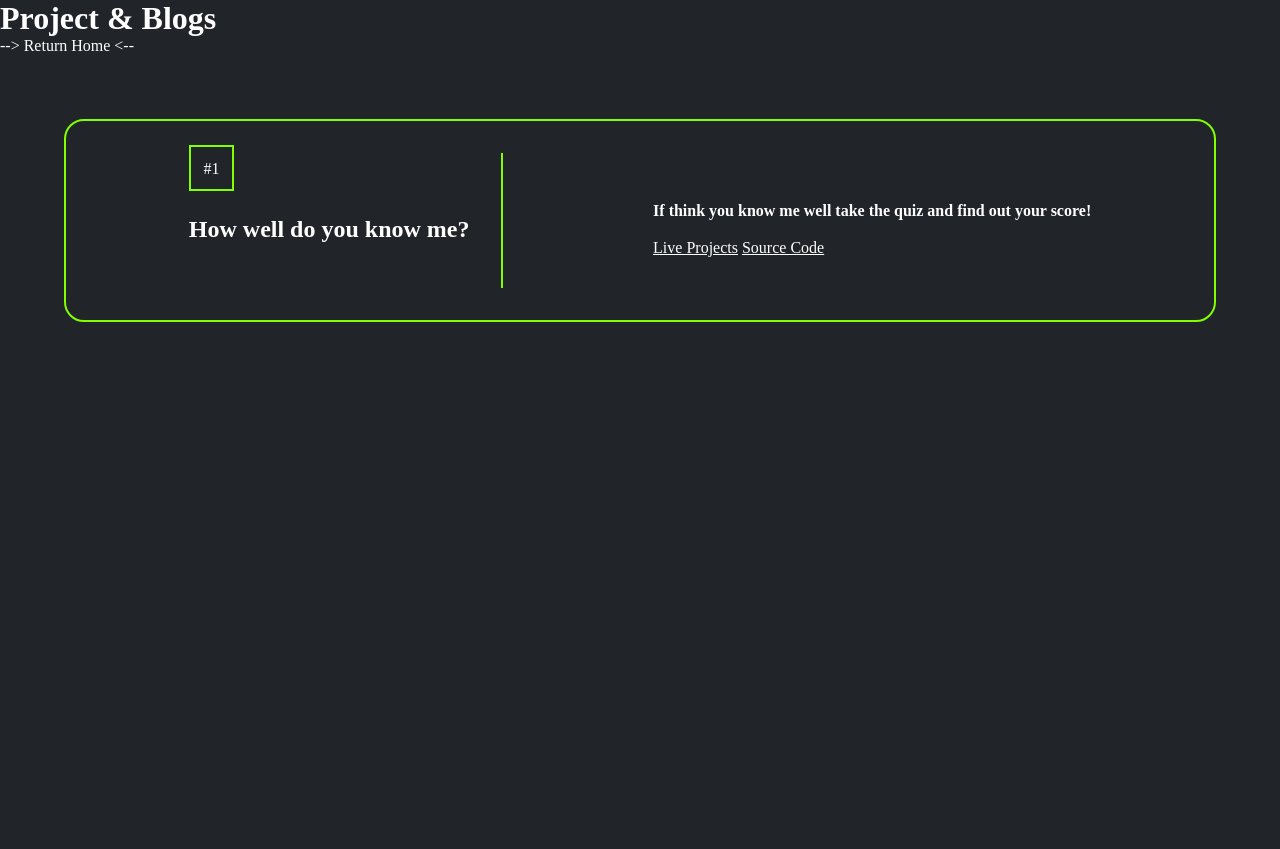
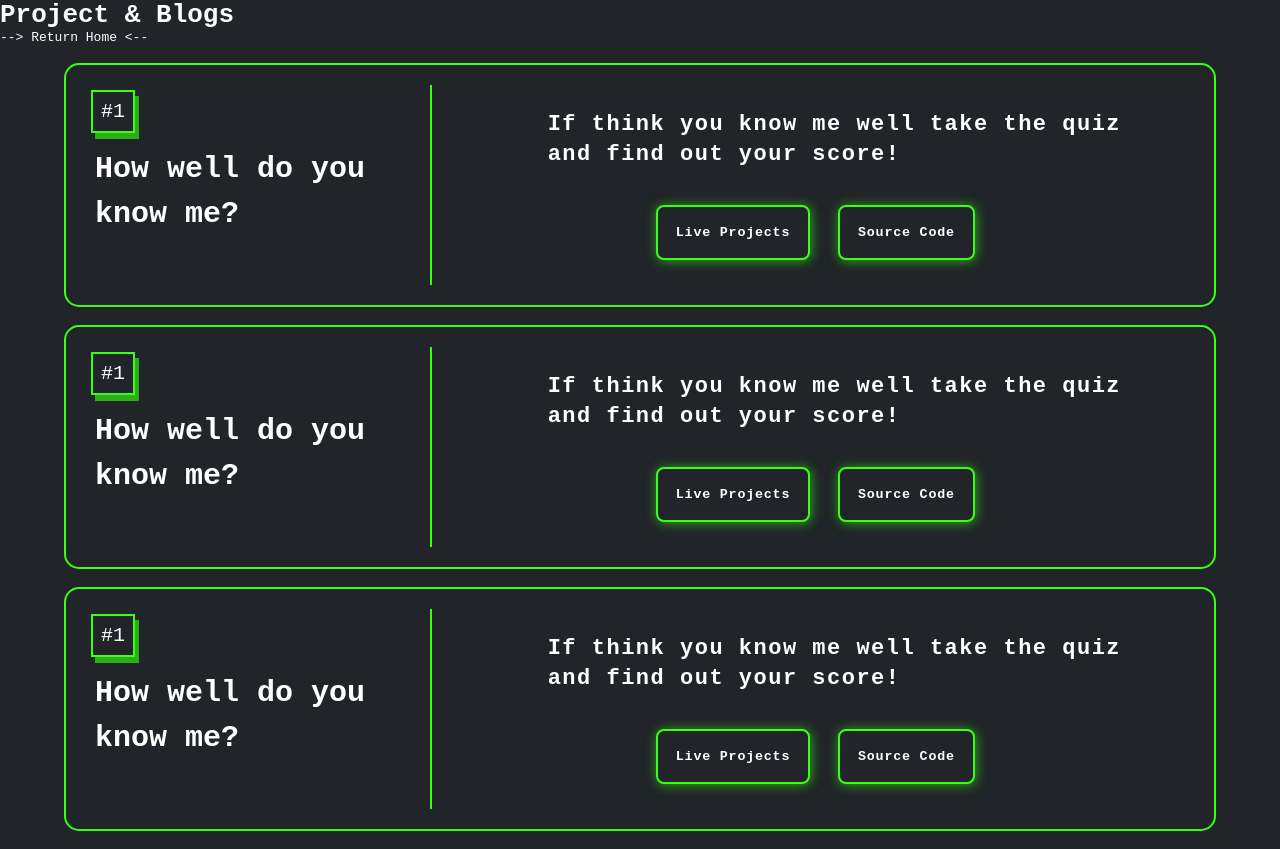
Before and after one commit to Bibin-Antony/bibinAntony-Protfolio, a plain HTML site: page project.html in a window 1280 px wide. Before the commit the page ends 800 px from the top, so only its background shows below. Drawn offline with Linux system fonts and the light colour scheme.

Commit message:
update : style.css

```diff
--- a/project.html
+++ b/project.html
@@ -15,19 +15,59 @@
         <p>--> Return Home <--</p>
 
         <div class="container-holder">
-            <div class="container-right">
+            <div class="container-left">
                 <span>#1</span>
                 <h2>How well do you know me?</h2>
             </div>
+            <div class="container-right">
+                <h4>If think you know me well
+                    take the quiz and find out your score!</h4>
+               <center><span>
+                    <a href=""><button>Live Projects</button></a>
+                    <a href=""><button>Source Code</button></a>
+                </span></center>
+            </div>
+        </div>
+
+        <div class="container-holder">
             <div class="container-left">
+                <span>#1</span>
+                <h2>How well do you know me?</h2>
+            </div>
+            <div class="container-right">
                 <h4>If think you know me well
                     take the quiz and find out your score!</h4>
                 <span>
-                    <a href="">Live Projects</a>
-                    <a href="">Source Code</a>
+                    <center><a href=""><button>Live Projects</button></a>
+                    <a href=""><button>Source Code</button></a></center>
                 </span>
             </div>
         </div>
+
+        <div class="container-holder">
+            <div class="container-left">
+                <span>#1</span>
+                <h2>How well do you know me?</h2>
+            </div>
+            <div class="container-right">
+                <h4>If think you know me well
+                    take the quiz and find out your score!</h4>
+                <span>
+                    <center><a href=""><button>Live Projects</button></a>
+                    <a href=""><button>Source Code</button></a></center>
+                </span>
+            </div>
+        </div>
+
+
+
+
+
+
+
+
+
+
 
     </div>
 </body>
--- a/projectstyle.css
+++ b/projectstyle.css
@@ -4,36 +4,65 @@
     margin: 0;
     background-color:  #212428;
     color: white;
-
-}
-.container{
-
+    font-family: monospace;
 }
 
 .container-holder{
-    border: chartreuse 2px solid;
+    margin: 18px auto;
     display: flex;
-    padding: 2.5vw;
-    margin: 5vw;
-    border-radius: 20px;
+    justify-content: space-between;
+    border: 2px #39ff14 solid;
+    width: 90%;
+    height: auto;
+    padding: 20px 15px;
+    border-radius: 15px;
+
 }
-.container-right , .container-left{
-    padding: 0.5vw 2.5vw;
-    margin: auto;
+.container-left{
+    border-right: 2px #37ff14 solid;
+    padding: 15px 10px;
 }
-.container-right{
-    border-right: 2px chartreuse solid;
-}
-.container-right span{
-    border: chartreuse 2px solid;
-    padding: 1vw;
+.container-left span{
+    border: 2px #39ff14 solid;
+    padding: 8px;
+    margin: 18px 0px;
+    font-size: 20px;
+    font-family: monospace;
+    box-shadow: #37ff149f 4px 6px ;
 }
 
-.container-right h2{
-    padding: 3vw 0vw;
+.container-left h2{
+    padding: 4px;
+    margin: 20px 0px;
+    font-size: 30px;
+    font-family: monospace;
+    line-height: 45px;
 }
 
-.container-left h4{
-    padding: 1.5vw 0vw;
-    margin: 0vw;
+.container-right{
+    display: flex;
+    flex-direction: column;
+    justify-content: space-between;
+    padding: 15px 10px;
 }
+
+.container-right h4{
+    margin: auto;
+    padding: 10px;
+    padding-left: 50px;
+    width: 85%;
+    margin-bottom: 15px;
+    font-size: 22px;
+    line-height: 30px;
+    letter-spacing: 1.5px;
+}
+
+.container-right button{
+    padding: 18px;
+    margin: 10px;
+    letter-spacing: 0.8px;
+    border: 2px #39ff14 solid;
+    border-radius: 8px;
+    font-weight: 700;
+    box-shadow: #37ff149f 1px 1px 12px ;
+}
```
